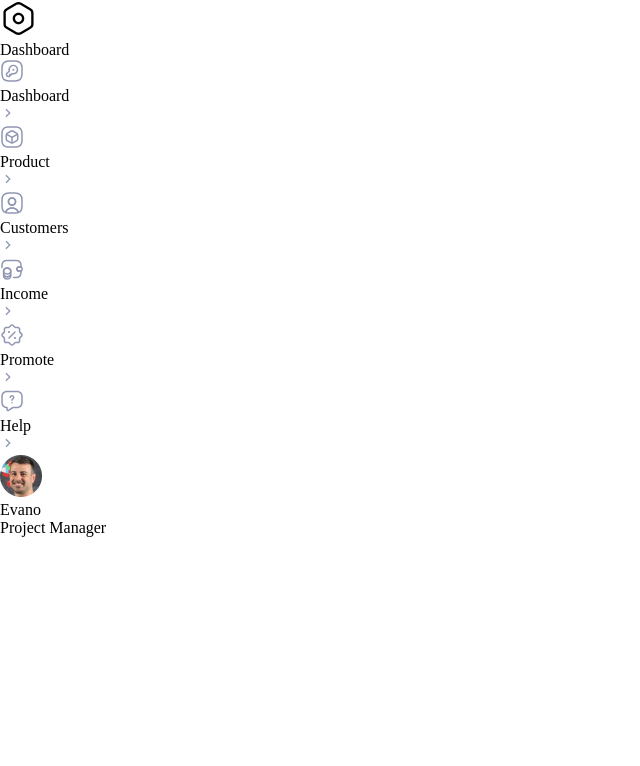
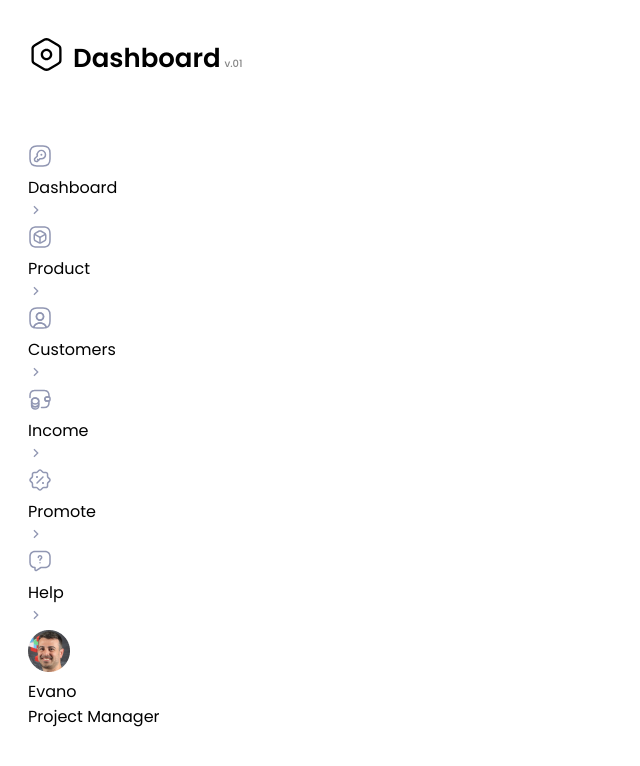
Before and after one commit to bohdan-ryzhko/test-task-crm, a React (Create React App) app: page / in a window 1280 px wide. Shown: the top 766 px of the page, without its empty margins (0-640 px from the left). Built offline with nearby package versions, Linux system fonts and the light colour scheme.

Commit message:
add styles on logo

```diff
--- a/public/index.html
+++ b/public/index.html
@@ -1,14 +1,12 @@
 <!DOCTYPE html>
 <html lang="en">
+
 <head>
   <meta charset="utf-8" />
   <link rel="icon" href="%PUBLIC_URL%/favicon.ico" />
   <meta name="viewport" content="width=device-width, initial-scale=1" />
   <meta name="theme-color" content="#000000" />
-    <meta
-      name="description"
-      content="Web site created using create-react-app"
-    />
+  <meta name="description" content="Web site created using create-react-app" />
   <link rel="apple-touch-icon" href="%PUBLIC_URL%/logo192.png" />
   <!--
       manifest.json provides metadata used when your web app is installed on a
@@ -24,8 +22,12 @@
       work correctly both with client-side routing and a non-root public URL.
       Learn how to configure a non-root public URL by running `npm run build`.
     -->
+  <link rel="preconnect" href="https://fonts.googleapis.com">
+  <link rel="preconnect" href="https://fonts.gstatic.com" crossorigin>
+  <link href="https://fonts.googleapis.com/css2?family=Poppins:wght@400;500;600&display=swap" rel="stylesheet">
   <title>React App</title>
 </head>
+
 <body>
   <noscript>You need to enable JavaScript to run this app.</noscript>
   <div id="root"></div>
@@ -40,4 +42,5 @@
       To create a production bundle, use `npm run build` or `yarn build`.
     -->
 </body>
+
 </html>
--- a/src/components/Dashboard/Dashboard.module.scss
+++ b/src/components/Dashboard/Dashboard.module.scss
@@ -1,5 +1,19 @@
 .dashboard {
+  max-width: 306px;
+  width: 100%;
+  height: 100vh;
 }
 
 .dashboardContainer {
+  padding-top: 36px;
+  padding-left: 28px;
+  padding-right: 28px;
+  padding-bottom: 76px;
+  height: 100%;
 }
+
+.dashboardInner {
+  height: 100%;
+  display: flex;
+  flex-direction: column;
+}
--- a/src/components/Logo/Logo.module.scss
+++ b/src/components/Logo/Logo.module.scss
@@ -0,0 +1,31 @@
+.logo {
+  margin-bottom: 64px;
+}
+
+.logoLink {
+  display: flex;
+  align-items: center;
+  gap: 8px;
+  & > span {
+    position: relative;
+    font-weight: 600;
+    font-size: 26px;
+    line-height: calc(39 / 26);
+    &::after {
+      content: "v.01";
+      position: absolute;
+      width: 18px;
+      height: 15px;
+      font-weight: 500;
+      font-size: 10px;
+      line-height: calc(15 / 10);
+      letter-spacing: -0.01em;
+      right: -22px;
+      bottom: 7px;
+      color: #838383;
+    }
+  }
+}
+
+.logoName {
+}
--- a/src/components/Logo/Logo.tsx
+++ b/src/components/Logo/Logo.tsx
@@ -5,11 +5,13 @@ import { sizeLogo } from "../../constants/sizeLogo";
 
 export const Logo: FC = () => {
 	return (
-		<a href="/">
-			<div className={sass.logoImg}>
-				<img width={sizeLogo.width} height={sizeLogo.height} src={logo} alt="Logo" />
-			</div>
-			<span>Dashboard</span>
-		</a>
+		<div className={sass.logo}>
+			<a className={sass.logoLink} href="/">
+				<div className={sass.logoImg}>
+					<img width={sizeLogo.width} height={sizeLogo.height} src={logo} alt="Logo" />
+				</div>
+				<span className={sass.logoName}>Dashboard</span>
+			</a>
+		</div>
 	)
 }
--- a/src/components/UserInfo/UserInfo.module.scss
+++ b/src/components/UserInfo/UserInfo.module.scss
@@ -0,0 +1,3 @@
+.userInfo {
+  margin-top: auto;
+}
--- a/src/index.scss
+++ b/src/index.scss
@@ -5,6 +5,7 @@
 }
 
 body {
+  font-family: "Poppins", sans-serif;
   margin: 0;
   padding: 0;
 }
--- a/src/sass/_variables.scss
+++ b/src/sass/_variables.scss
@@ -0,0 +1,13 @@
+root {
+  $--title-color: #000;
+  $--main-color: #292d32;
+  $--secondary-color: #b5b7c0;
+  $--navigation-color: #9197b3;
+  $--navigation-active-color: #fff;
+  $--accent-color: #5932ea;
+  $--members-color: #16c098;
+  $--active-color: #008767;
+  $--active-bg-color: #00b087;
+  $--inactive-color: #df0404;
+  $--inactive-bg-color: #ffc5c5;
+}
```
Lines whose indentation alone changed are shown as unchanged.
